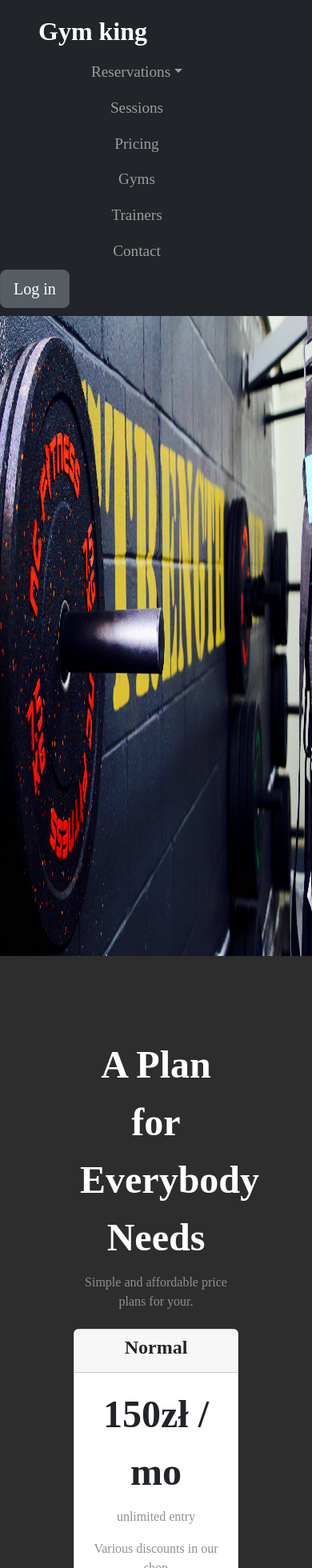
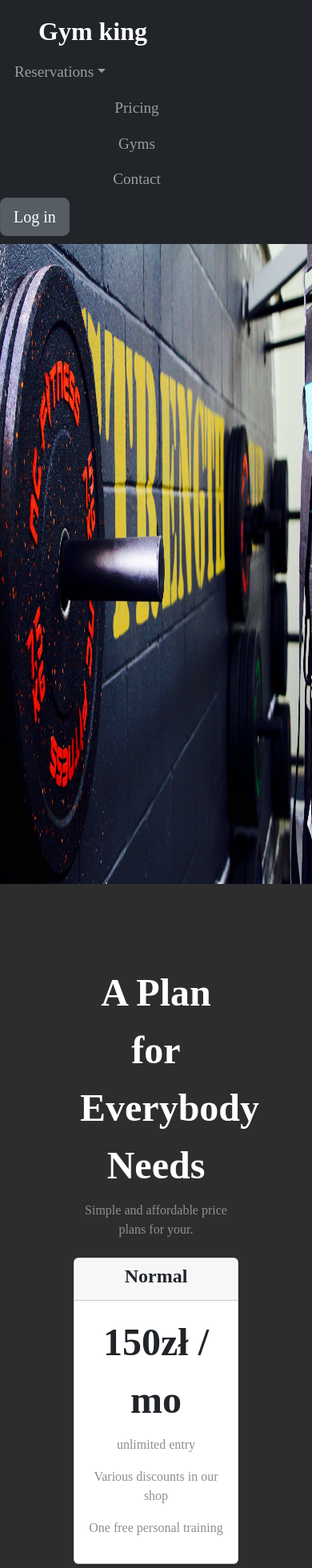
Before and after one commit to bakuganmw/front-gym, a React (Create React App) app: page / in a window 390 px wide. Shown: the top 1960 px of the page at 80% size. Built offline with nearby package versions, Linux system fonts and the light colour scheme.

Commit message:
cleaned components

```diff
--- a/src/components/ContactSection/ContactForm.js
+++ b/src/components/ContactSection/ContactForm.js
@@ -1,5 +1,5 @@
-import React, { useState } from 'react';
-import styled from 'styled-components';
+import React, { useState } from "react";
+import styled from "styled-components";
 
 const FormStyle = styled.form`
   width: 100%;
@@ -10,7 +10,7 @@ const FormStyle = styled.form`
   }
   label {
     font-size: 1.2rem;
-    color: #BCB4B4;
+    color: #bcb4b4;
   }
   input,
   textarea {
@@ -28,7 +28,7 @@ const FormStyle = styled.form`
     min-height: 250px;
     resize: vertical;
   }
-  button[type='submit'] {
+  button[type="submit"] {
     background-color: var(--gray-1);
     color: var(--black);
     font-size: 1rem;
@@ -42,9 +42,9 @@ const FormStyle = styled.form`
 `;
 
 export default function ContactForm() {
-  const [name, setName] = useState('');
-  const [email, setEmail] = useState('');
-  const [message, setMessage] = useState('');
+  const [name, setName] = useState("");
+  const [email, setEmail] = useState("");
+  const [message, setMessage] = useState("");
   return (
     <>
       <FormStyle>
--- a/src/components/HeroSection/HeroElements.css
+++ b/src/components/HeroSection/HeroElements.css
@@ -1,9 +1,9 @@
-#image{
+#image {
   width: 100%;
   height: 100%;
 }
 
-#imgContainer{
+#imgContainer {
   position: absolute;
   top: 0;
   right: 0;
@@ -12,7 +12,7 @@
   overflow: hidden;
 }
 
-#Container{
+#Container {
   background: red;
   display: flex;
   justify-content: center;
--- a/src/components/LoginSection/ContainerStyle.css
+++ b/src/components/LoginSection/ContainerStyle.css
@@ -40,6 +40,8 @@
 
 .Footerbackground {
   /* background-color: antiquewhite; */
+  height: 31vh;
+  width: auto;
   padding-top: 100px;
   background-color: dimgray;
 }
--- a/src/components/NavbarCom/NavbarElements.css
+++ b/src/components/NavbarCom/NavbarElements.css
@@ -6,6 +6,10 @@
   font-size: 200%;
 }
 
+#navbarDropdownMenuLink {
+  border: none;
+}
+
 .button {
   background-color: dimgray;
 }
--- a/src/components/NavbarCom/indeks.js
+++ b/src/components/NavbarCom/indeks.js
@@ -1,6 +1,6 @@
 import React from "react";
 import "./NavbarElements.css";
-import { Link } from "react-router-dom";
+// import { Link } from "react-router-dom";
 const NavbarCom = () => {
   // window.addEventListener("scroll", function () {
   //   let bar = this.document.getElementById("wrapper");
@@ -14,37 +14,36 @@ const NavbarCom = () => {
       <div className="collaps navbar-collapse me-5">
         <ul className="navbar-nav ms-auto">
           <li className="nav-item dropdown">
-            <a
-              className="nav-link dropdown-toggle"
-              href="#"
+            <button
+              className="nav-link dropdown-toggle bg-dark"
               id="navbarDropdownMenuLink"
-              role="button"
               data-toggle="dropdown"
+              type="button"
               aria-haspopup="true"
               aria-expanded="false"
             >
               Reservations
-            </a>
+            </button>
             <div
               className="dropdown-menu"
               aria-labelledby="navbarDropdownMenuLink"
             >
-              <a className="dropdown-item" href="#">
+              {/* <a className="dropdown-item" href="#">
                 Rooms
-              </a>
+              </a> */}
               <a className="dropdown-item" href="/trainer-reservation">
                 Trainer
               </a>
-              <a className="dropdown-item" href="/session-reservation">
+              {/* <a className="dropdown-item" href="/session-reservation">
                 Session
-              </a>
+              </a> */}
             </div>
           </li>
-          <li className="nav-item">
+          {/* <li className="nav-item">
             <a className="nav-link" href="#">
               Sessions
             </a>
-          </li>
+          </li> */}
           <li className="nav-item">
             <a className="nav-link" href="/#pricing">
               Pricing
@@ -55,11 +54,11 @@ const NavbarCom = () => {
               Gyms
             </a>
           </li>
-          <li className="nav-item">
+          {/* <li className="nav-item">
             <a className="nav-link" href="#">
               Trainers
             </a>
-          </li>
+          </li> */}
           <li className="nav-item">
             <a className="nav-link" href="/#contact">
               Contact
--- a/src/components/PricingSection/index.js
+++ b/src/components/PricingSection/index.js
@@ -1,24 +1,20 @@
 import React from "react";
-import './PricingSection.css'
+import "./PricingSection.css";
 const PricingSection = () => {
   return (
     <div>
-        <section class="white-section" id="pricing">
-
-<h2 class="section-heading">A Plan for Everybody Needs</h2>
+      <section className="white-section" id="pricing">
+        <h2 className="section-heading">A Plan for Everybody Needs</h2>
         <p>Simple and affordable price plans for your.</p>
 
-
-
-  <div class="row">
-
-    <div class=" pricing-column col-lg-4 col-md-6">
-      <div class="card">
-        <div class="card-header">
-          <h3 class="card-title">Normal</h3>
+        <div className="row">
+          <div className=" pricing-column col-lg-4 col-md-6">
+            <div className="card">
+              <div className="card-header">
+                <h3 className="card-title">Normal</h3>
               </div>
-        <div class="card-body">
-          <h2 class="price-text">150zł / mo</h2>
+              <div className="card-body">
+                <h2 className="price-text">150zł / mo</h2>
                 <p>unlimited entry</p>
                 <p>Various discounts in our shop</p>
                 <p>One free personal training</p>
@@ -27,13 +23,13 @@ const PricingSection = () => {
             </div>
           </div>
 
-    <div class="pricing-column col-lg-4 col-md-6">
-      <div class="card">
-        <div class="card-header">
-          <h3 class="card-title">Student</h3>
+          <div className="pricing-column col-lg-4 col-md-6">
+            <div className="card">
+              <div className="card-header">
+                <h3 className="card-title">Student</h3>
               </div>
-        <div class="card-body">
-          <h2 class="price-text">200zł / mo</h2>
+              <div className="card-body">
+                <h2 className="price-text">200zł / mo</h2>
                 <p>Entry beatween 06:00-24:00 except for friday and weekends</p>
                 <p>1 free personal training</p>
                 <p>Free samples of proteins</p>
@@ -43,13 +39,13 @@ const PricingSection = () => {
             </div>
           </div>
 
-    <div class="pricing-column col-lg-4 col-md-6">
-      <div class="card">
-        <div class="card-header">
-          <h3 class="card-title">Master</h3>
+          <div className="pricing-column col-lg-4 col-md-6">
+            <div className="card">
+              <div className="card-header">
+                <h3 className="card-title">Master</h3>
               </div>
-        <div class="card-body">
-          <h2 class="price-text">250zł / mo</h2>
+              <div className="card-body">
+                <h2 className="price-text">250zł / mo</h2>
                 <p>unlimited entry</p>
                 <p>1 free lock</p>
                 <p>1 free personal training</p>
@@ -59,7 +55,6 @@ const PricingSection = () => {
             </div>
           </div>
         </div>
-
       </section>
     </div>
   );
```
Also changed, not shown: src/components/ContactSection/ContactInfoItem.js (+5 -5 lines), src/components/HeroSection/indeks.js (+4 -4 lines), src/components/PricingSection/PricingSection.css (+8 -6 lines). Lines whose indentation alone changed are shown as unchanged.
